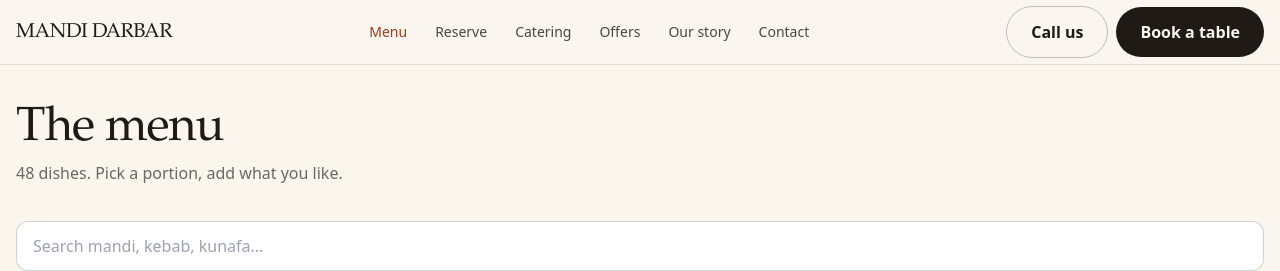
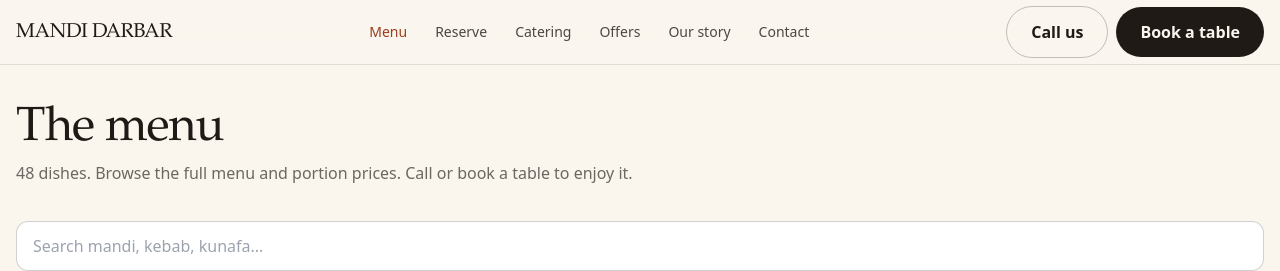
Before and after one commit to bala-builds/mandi-darbar, a Next.js app: page /menu in a window 1280 px wide. Shown: the top 271 px of the page. Built offline with nearby package versions, Linux system fonts and the light colour scheme.

Commit message:
Update menu description for clarity and detail

```diff
--- a/app/menu/page.tsx
+++ b/app/menu/page.tsx
@@ -15,7 +15,7 @@
   return (
     <div className="mx-auto max-w-7xl px-4 py-10">
       <h1 className="font-display text-4xl md:text-5xl">The menu</h1>
-      <p className="mt-2 text-cream/65">{dishes.length} dishes. Pick a portion, add what you like.</p>
+      <p className="mt-2 text-cream/65">{dishes.length} dishes. Browse the full menu and portion prices. Call or book a table to enjoy it.</p>
       <div className="sticky top-16 z-30 -mx-4 mt-6 space-y-3 bg-char/95 px-4 py-3 backdrop-blur">
         <input value={q} onChange={(e) => setQ(e.target.value)} placeholder="Search mandi, kebab, kunafa..." aria-label="Search the menu" className="input" />
         <div className="-mx-4 flex gap-2 overflow-x-auto px-4 pb-1">{["All", ...cats].map((c) => <button key={c} onClick={() => setCat(c)} aria-pressed={cat === c} className={chip(cat === c)}>{c}</button>)}</div>
```
